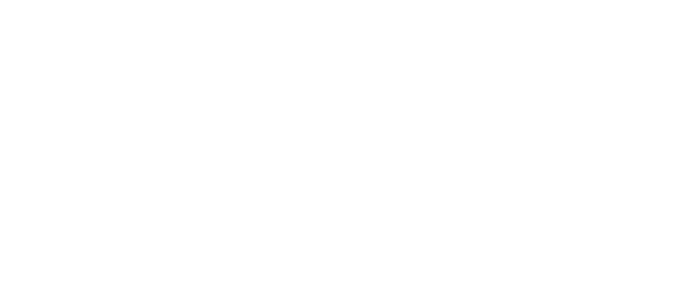
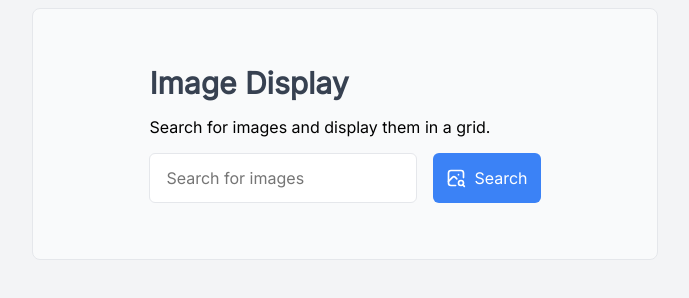
Before and after one commit to aviv-maman/et-image-display, a plain HTML site: page index.html in a window 1280 px wide. Shown: the whole page, without its empty margins (295-984 px from the left). Drawn offline with Linux system fonts and the light colour scheme.

Commit message:
step 2.1

```diff
--- /dev/null
+++ b/global.css
@@ -0,0 +1,174 @@
+body {
+    height: 100%;
+    min-height: 100vh;
+    font-family: 'Inter', sans-serif;
+    -webkit-font-smoothing: antialiased;
+    -moz-osx-font-smoothing: grayscale;
+    background-color: #F3F4F6;
+}
+
+main {
+    padding-bottom: 1.5rem;
+}
+
+section {
+    background-color: rgb(249 250 251);
+    border-radius: 0.5rem;
+    padding: 1.5rem;
+    border: 1px solid #E5E7EB;
+    max-width: 36rem;
+    display: flex;
+    flex-direction: column;
+    align-items: center;
+    margin: 0 auto;
+}
+
+.g-input {
+    font-family: 'Inter', sans-serif;
+    border: 1px solid #E5E7EB;
+    border-radius: 0.375rem;
+    padding: 0.75rem 1rem;
+    font-size: 1rem;
+    line-height: 1.5rem;
+    color: #374151;
+    width: 100%;
+    transition: border-color 0.2s ease-in-out, background-color 0.2s ease-in-out;
+
+    &:focus {
+        outline: none;
+        border-color: #2563EB;
+        box-shadow: 0 0 0 3px rgba(37, 99, 235, 0.1);
+        background-color: #fff;
+    }
+}
+
+.g-button {
+    font-family: 'Inter', sans-serif;
+    cursor: pointer;
+    font-size: 1rem;
+    line-height: 1.5rem;
+    font-weight: 500;
+    color: #fff;
+    background-color: #3B82F6;
+    border-radius: 0.375rem;
+    padding: 0.75rem;
+    border: 1px solid transparent;
+    transition: background-color 0.2s ease-in-out, border-color 0.2s ease-in-out;
+    display: flex;
+    align-items: center;
+    gap: 0.5rem;
+    margin: 1rem auto;
+
+    &:hover {
+        background-color: #2563EB;
+    }
+
+    &:focus {
+        outline: none;
+        box-shadow: 0 0 0 3px rgba(37, 99, 235, 0.1);
+    }
+
+    &:disabled {
+        opacity: 0.5;
+        cursor: not-allowed;
+    }
+
+    &:active {
+        background-color: #06102b;
+    }
+}
+
+.g-button-text {
+    font-size: 1rem;
+    line-height: 1.25rem;
+    font-weight: 500;
+}
+
+.g-icon {
+    width: 1.25rem;
+    height: 1.25rem;
+
+}
+
+.g-subtitle {
+    font-size: 1.5rem;
+    line-height: 2rem;
+    font-weight: 600;
+    color: #374151;
+    margin: 0;
+}
+
+.form-wrapper {
+    display: flex;
+    flex-direction: column;
+}
+
+@media (min-width: 640px) {
+    .main-sm {
+        padding-left: 1.5rem;
+        padding-right: 1.5rem;
+    }
+
+    .sm-mt-4 {
+        margin-top: 1rem;
+    }
+
+    .sm-block {
+        display: block;
+    }
+
+    .sm-flex {
+        display: flex;
+    }
+
+    .g-form {
+        display: flex;
+        gap: 1rem;
+    }
+
+    .g-input {
+        width: 100%;
+    }
+
+    .g-button {
+        margin: 0;
+    }
+
+    .md-text-3xl {
+        font-size: 1.875rem;
+        line-height: 2.25rem;
+    }
+
+}
+
+@media (min-width: 768px) {
+    .md-p-12 {
+        padding: 3rem;
+    }
+
+    .form-wrapper {
+        display: block;
+    }
+
+    .g-input {
+        width: auto;
+    }
+
+}
+
+@media (min-width: 1024px) {
+    .main-lg {
+        padding-left: 2rem;
+        padding-right: 2rem;
+    }
+
+    .lg-px-16 {
+        padding-left: 4rem;
+        padding-right: 4rem;
+    }
+
+    .lg-py-24 {
+        padding-top: 6rem;
+        padding-bottom: 6rem;
+    }
+}
--- a/index.html
+++ b/index.html
@@ -5,10 +5,50 @@
     <meta charset="UTF-8">
     <meta name="viewport" content="width=device-width, initial-scale=1.0">
     <title>Image Display</title>
+    <link rel="preconnect" href="https://fonts.googleapis.com">
+    <link rel="preconnect" href="https://fonts.gstatic.com" crossorigin>
+    <link href="https://fonts.googleapis.com/css2?family=Inter&display=swap" rel="stylesheet">
+    <link rel="stylesheet" href="./global.css">
+
 </head>
 
 <body>
+    <main class='main-sm main-lg'>
+        <section>
+            <div style="padding: 2rem">
+                <div>
+                    <h2 class="g-subtitle md-text-3xl">
+                        Image Display
+                    </h2>
 
+                    <p class="sm-mt-4 sm-block">
+                        Search for images and display them in a grid.
+                    </p>
+                </div>
+
+                <div class="form-wrapper">
+                    <form action="#" class="g-form">
+
+                        <input type="search" placeholder="Search for images" class="g-input" />
+                        <button type="submit" class="g-button">
+                            <svg xmlns="http://www.w3.org/2000/svg" class="g-icon" width="24" height="24"
+                                viewBox="0 0 24 24" stroke-width="2" stroke="currentColor" fill="none"
+                                stroke-linecap="round" stroke-linejoin="round">
+                                <path stroke="none" d="M0 0h24v24H0z" fill="none"></path>
+                                <path d="M15 8h.01"></path>
+                                <path d="M11.5 21h-5.5a3 3 0 0 1 -3 -3v-12a3 3 0 0 1 3 -3h12a3 3 0 0 1 3 3v5.5"></path>
+                                <path d="M18 18m-3 0a3 3 0 1 0 6 0a3 3 0 1 0 -6 0"></path>
+                                <path d="M20.2 20.2l1.8 1.8"></path>
+                                <path d="M3 16l5 -5c.928 -.893 2.072 -.893 3 0l2 2"></path>
+                            </svg>
+                            <span class="g-button-text">Search</span>
+                        </button>
+                    </form>
+                </div>
+            </div>
+        </section>
+
+    </main>
 </body>
 
 </html>
```
